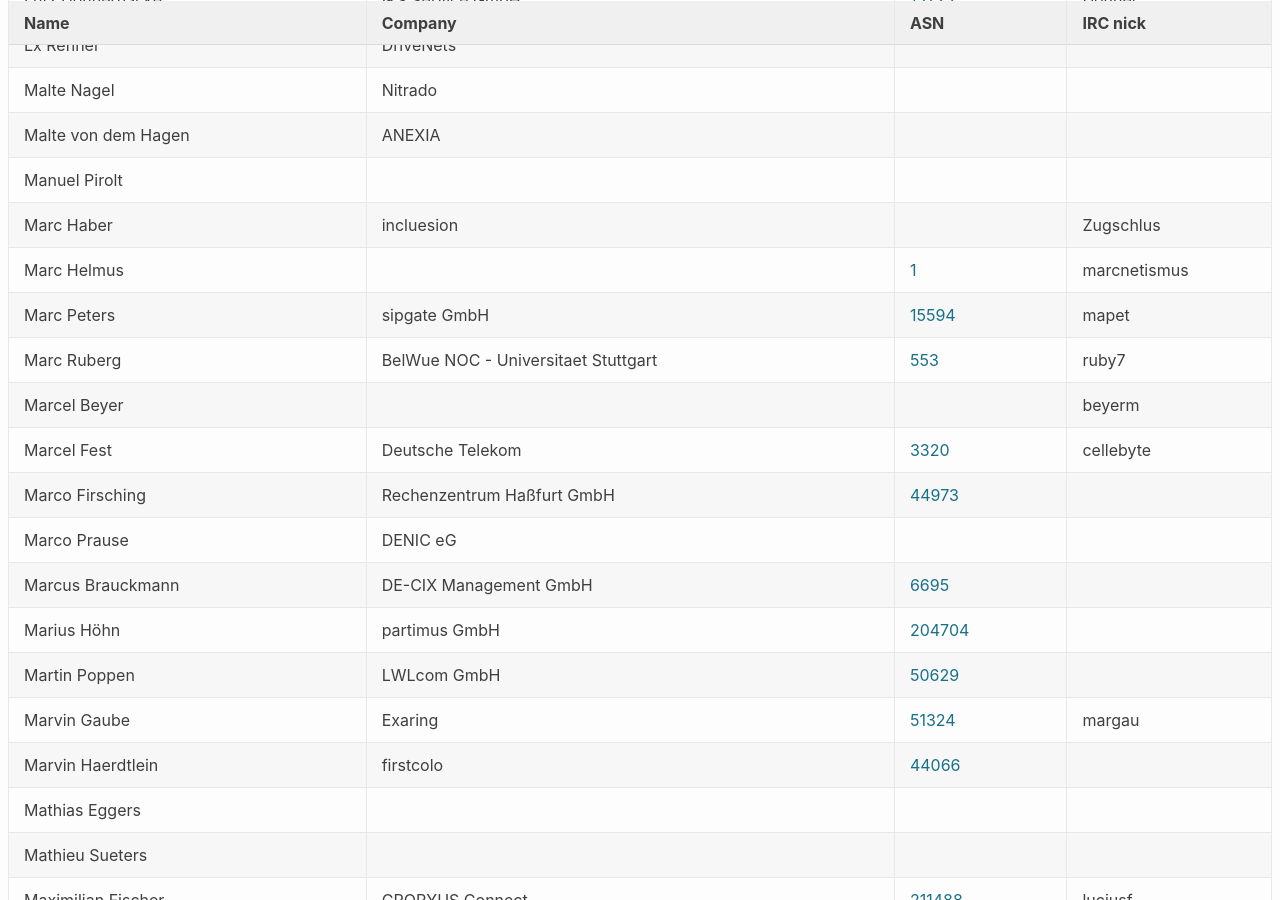
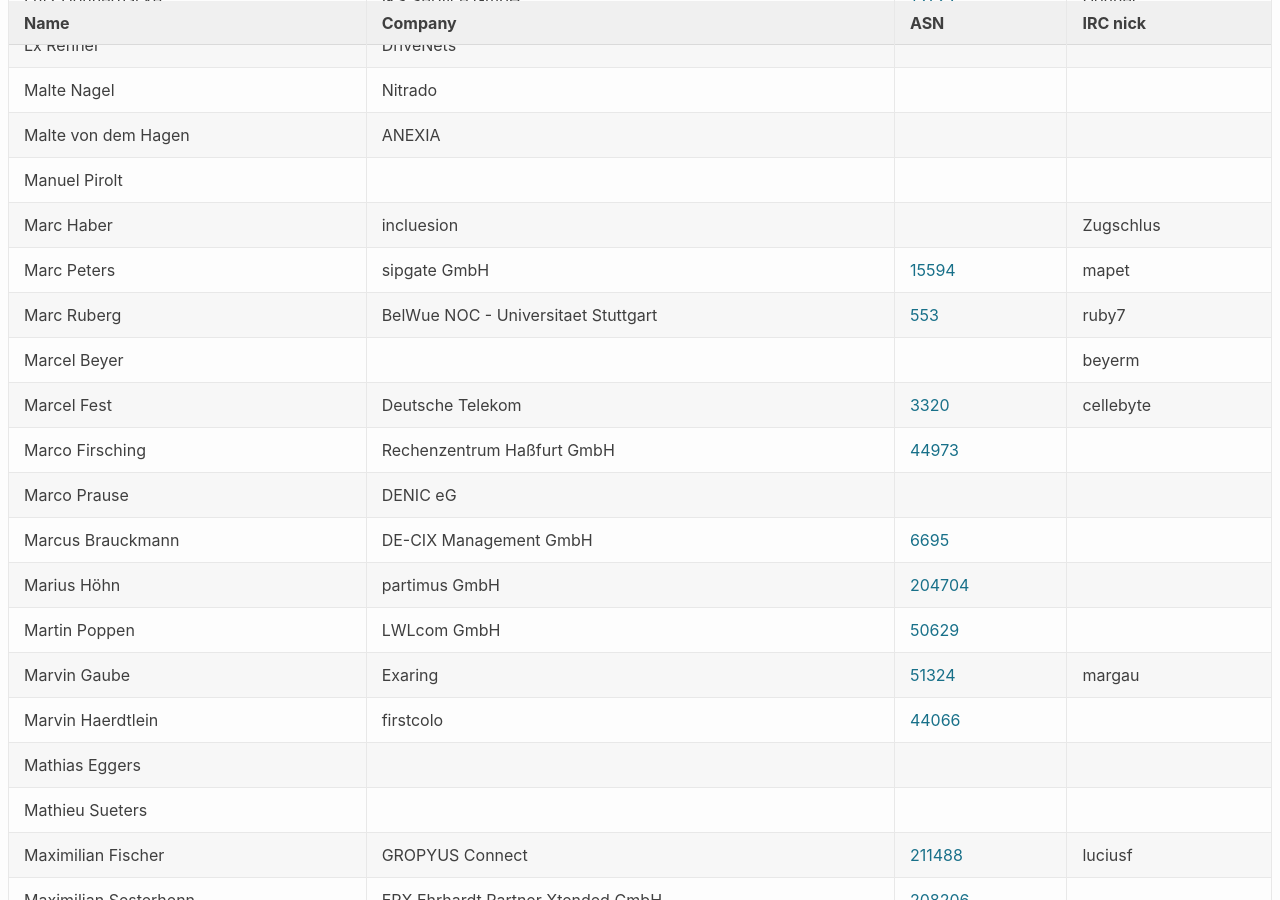
Before and after one commit to denog/pretix-attendeelist, a Jekyll site: the page built from denog14/index.md, in a window 1280 px wide and 900 px high, scrolled down 4879 px. Built offline with Jekyll 4.4.1, drawn with Linux system fonts in a browser that asks for light colours.

Commit message:
Latest data: Fri Oct 21 10:11:16 UTC 2022

```diff
--- a/_data/attendees_denog14_onsite.json
+++ b/_data/attendees_denog14_onsite.json
@@ -672,12 +672,6 @@
     "asn": null
   },
   {
-    "name": "Marc Helmus",
-    "company": null,
-    "irc": "marcnetismus",
-    "asn": "1"
-  },
-  {
     "name": "Marco Firsching",
     "company": "Rechenzentrum Haßfurt GmbH",
     "irc": null,
```
